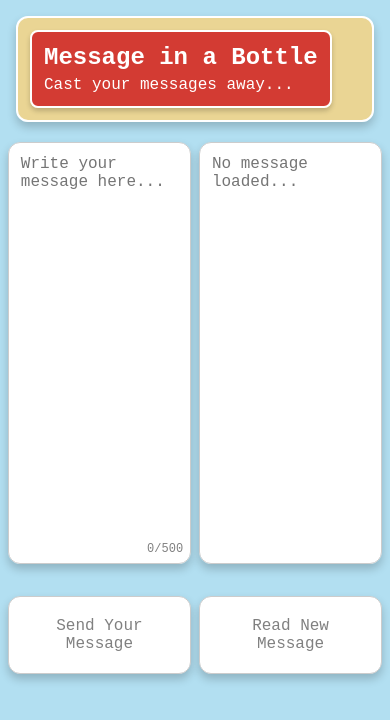
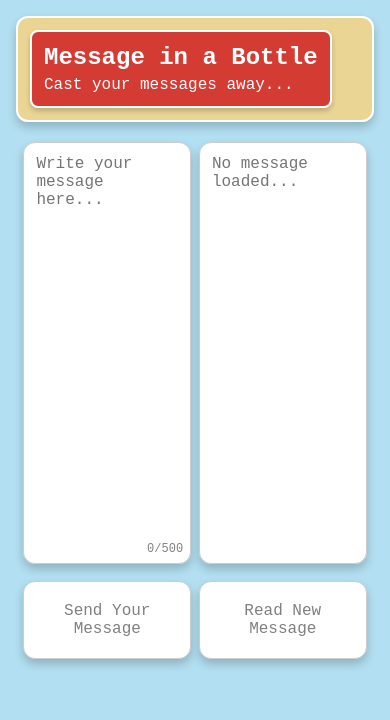
Before and after one commit to jacksoncdawson/message-in-a-bottle, a React (Create React App) app: page / in a window 390 px wide. Shown: the top 720 px of the page. Built offline with nearby package versions, Linux system fonts and the light colour scheme; no server answers.

Commit message:
Added env and Dynamic CSS

```diff
--- a/src/Components/App/App.module.css
+++ b/src/Components/App/App.module.css
@@ -30,19 +30,12 @@ body {
 
 
 /* For Title Card */
-@media screen and (max-width: 275px) {
+@media screen and (max-width: 363px) {
   .App {
-    width: 275px;
+    width: 363px;
   }
   .content {
     flex-direction: column;
     align-items: center;
   }
 }
-
-@media screen and (max-width: 702px) {
-  .content {
-    margin-right: 1vw;
-    margin-left: 1vw;
-  }
-}
--- a/src/Components/MessageIn/MessageIn.module.css
+++ b/src/Components/MessageIn/MessageIn.module.css
@@ -4,13 +4,14 @@
   width: 100%;
   max-width: 70vw;
   padding: 1vw;
+  transition: all 0.2s ease;
 }
 
 /* Read Field */
 
 .readContainer {
   height: 50vh;
-  margin-bottom: 2rem;
+  margin-bottom: 2vh;
   box-shadow: 0 5px 10px rgba(0, 0, 0, 0.2);
   border-radius: 0.75rem;
 }
@@ -39,15 +40,13 @@
 .noMessagesContainer {
   display: flex;
   justify-content: center;
-  align-items: center;
-  flex-direction: column;
   width: 100%;
   height: 100%;
-  overflow: hidden;
   position: relative;
   border: 1px solid #ccc;
   border-radius: 0.75rem;
   background-color: white;
+  overflow: hidden;
 }
 
 .noMessagesContainer img {
@@ -56,16 +55,18 @@
   width: auto;
   height: 100%;
   object-fit: contain;
-  margin-top: 5rem;
+  position: absolute;
+  top: 2vh;
   transition: all 0.2s ease;
 }
 
 .noMessagesContainer p {
+  position: absolute;
   font-family: monospace, Courier;
-  font-size: 1.15rem;
-  position: absolute;
-  top: 6vh;
+  font-size: 1rem;
   text-align: center;
+  top: 1.5vh;
+  z-index: 1;
 }
 
 /* Load Button */
@@ -73,6 +74,7 @@
 .loadContainer {
   display: flex;
   justify-content: center;
+  transition: all 0.2s ease;
 }
 
 .load {
@@ -86,8 +88,7 @@
   transition: color 0.2s, border-color 0.2s, padding 0.2s, border-radius 0.2s;
   font-family: monospace;
   box-shadow: 0 5px 10px rgba(0, 0, 0, 0.2);
-  transition: transform 0.1s ease, box-shadow 0.1s ease, color 0.2s,
-    border-color 0.2s, padding 0.2s, border-radius 0.2s;
+  transition: all 0.2s ease;
 }
 
 .load:hover {
@@ -96,6 +97,18 @@
 }
 
 .load:active {
-  transform: scale(0.95); /* Slightly scales down the button */
-  box-shadow: 0 2px 5px rgba(0, 0, 0, 0.2); /* Less shadow for pressed effect */
+  transform: scale(0.95);
+  box-shadow: 0 2px 5px rgba(0, 0, 0, 0.2);
 }
+
+@media screen and (max-width: 363px) {
+  .container {
+    min-width: 80%;
+    height: 25vh;
+    margin-top: 2vh;
+    margin-bottom: 2vh;
+  }
+  .readContainer {
+    margin-bottom: 1vh;
+  }
+}
--- a/src/Components/MessageOut/MessageOut.module.css
+++ b/src/Components/MessageOut/MessageOut.module.css
@@ -4,6 +4,7 @@
   width: 100%;
   max-width: 70vw;
   padding: 1vw;
+  transition: all 0.2s ease;
 }
 
 /* Input Field */
@@ -11,7 +12,7 @@
 .inputContainer {
   flex-grow: 1;
   height: 50vh;
-  margin-bottom: 2rem;
+  margin-bottom: 2vh;
   position: relative;
   box-shadow: 0 5px 10px rgba(0, 0, 0, 0.2);
   border-radius: 0.75rem;
@@ -75,3 +76,15 @@
   transform: scale(0.95);
   box-shadow: 0 2px 5px rgba(0, 0, 0, 0.2);
 }
+
+@media screen and (max-width: 363px) {
+  .container {
+    min-width: 80%;
+    height: 25vh;
+    margin-top: 2vh;
+    margin-bottom: 2vh;
+  }
+  .inputContainer {
+    margin-bottom: 1vh;
+  }
+}
```
Also changed, not shown: public/TODO.txt, 1 other file (tests, documents, lock files or other folders).
